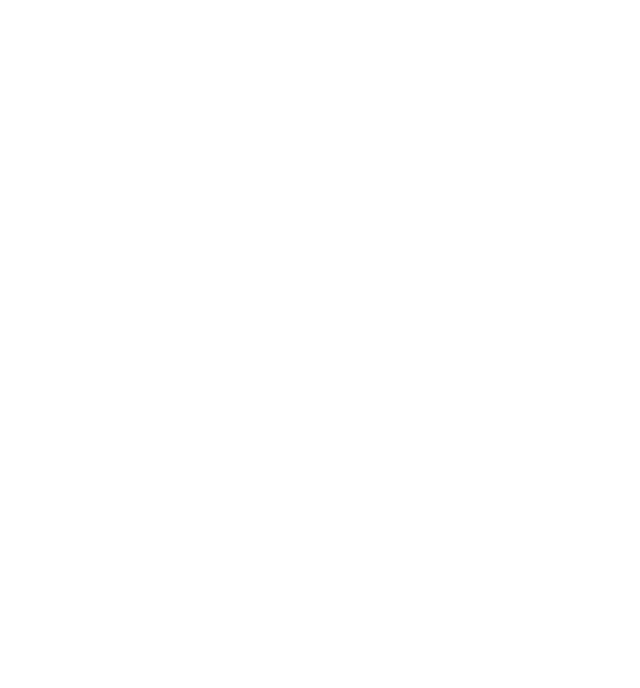
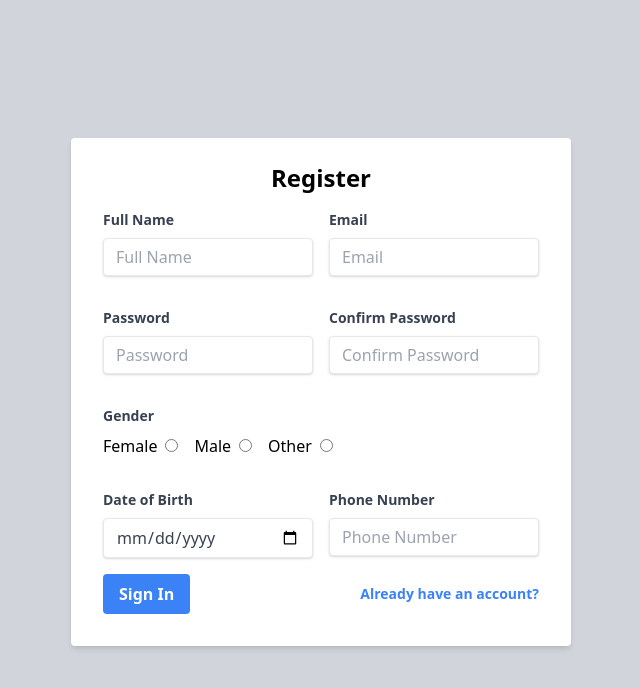
Before and after one commit to C1SE-20-SResume/_frontend, a React (Create React App) app: page /register in a window 1280 px wide. Shown: the top 688 px of the page, without its empty margins (319-959 px from the left). Built offline with nearby package versions, Linux system fonts and the light colour scheme.

Commit message:
update register

```diff
--- a/src/App.js
+++ b/src/App.js
@@ -14,8 +14,9 @@
   QuizTest,
   Profile,
   Recruiter,
+  VerifyNotice,
 } from "./pages";
-import { Login } from "./auth";
+import { Login, Register } from "./auth";
 
 function App() {
   const [cookies] = useCookies(["user"]);
@@ -31,11 +32,14 @@
               <Auth>
                 <Switch>
                   <Route exact path="/login" component={Login} />
+                  <Route exact path="/register" component={Register} />
                 </Switch>
               </Auth>
             </Route>
           )}
-
+          {cookies.user ?? (
+            <Route path="/email/verify/success" component={VerifyNotice} />
+          )}
           <Route>
             <Main setUserInfo={setUserInfo}>
               <Switch>
--- /dev/null
+++ b/src/auth/Register.js
@@ -0,0 +1,238 @@
+import React, { useState } from "react";
+import { Link } from "react-router-dom";
+
+function Register() {
+  const [user, setUser] = useState({
+    full_name: "",
+    email: "",
+    password: "",
+    gender: "",
+    date_birth: "",
+    phone_number: "",
+  });
+
+  const [assetToken, setAssetToken] = useState("");
+
+  const [message, setMessage] = useState("");
+
+  const handleSubmit = (e) => {
+    e.preventDefault();
+    let date = e.target.date_birth.value,
+      gender = e.target.gender.value;
+
+    setUser((prev) => ({
+      ...prev,
+      date_birth: date,
+      gender: gender,
+    }));
+
+    console.log(user);
+
+    fetch(`${process.env.REACT_APP_API_URL}/register`, {
+      method: "POST",
+      headers: {
+        "Content-Type": "application/json",
+      },
+      body: JSON.stringify(user),
+    })
+      .then((res) => res.json())
+      .then((data) => {
+        if (data.success) {
+          setAssetToken(data.access_token);
+        }
+      })
+      .catch((err) => console.log(err));
+  };
+
+  const handleResend = (e) => {
+    e.preventDefault();
+    fetch(
+      `${process.env.REACT_APP_API_URL}/email/verify/resend?api_token=${assetToken}`,
+      {
+        method: "POST",
+        headers: {
+          "Content-Type": "application/json",
+        },
+      }
+    )
+      .then((res) => res.json())
+      .then((data) => {
+        if (data.success) {
+          setMessage(data.message);
+        }
+      })
+      .catch((err) => console.log(err));
+  };
+
+  return (
+    <div className="w-full h-screen py-10 bg-gray-300 flex justify-center items-center relative">
+      <div className="absolute top-1/2 left-1/2 transform -translate-x-1/2 -translate-y-1/2">
+        <div className="min-w-[500px] max-w-md">
+          <div className="bg-white shadow-md rounded px-8 pt-6 pb-8 mb-4 ">
+            <div className="mb-4">
+              <h1 className="text-center text-2xl font-bold">Register</h1>
+            </div>
+            {assetToken === "" ? (
+              <form
+                onSubmit={handleSubmit}
+                id="formLogin"
+                className="grid grid-cols-2 gap-4"
+              >
+                <div className="col-span-1 mb-4 form-group">
+                  <label className="block text-gray-700 text-sm font-bold mb-2">
+                    Full Name
+                  </label>
+                  <input
+                    className="shadow appearance-none border rounded w-full py-2 px-3 text-gray-700 leading-tight focus:outline-none focus:shadow-outline"
+                    id="full_name"
+                    type="text"
+                    placeholder="Full Name"
+                    name="full_name"
+                    onInput={(e) =>
+                      setUser({ ...user, full_name: e.target.value })
+                    }
+                  />
+                  <span className="form-message"></span>
+                </div>
+                <div className="col-span-1 mb-4 form-group">
+                  <label className="block text-gray-700 text-sm font-bold mb-2">
+                    Email
+                  </label>
+                  <input
+                    className="shadow appearance-none border rounded w-full py-2 px-3 text-gray-700 leading-tight focus:outline-none focus:shadow-outline"
+                    id="email"
+                    type="email"
+                    placeholder="Email"
+                    name="email"
+                    onInput={(e) => setUser({ ...user, email: e.target.value })}
+                  />
+                  <span className="form-message"></span>
+                </div>
+                <div className="col-span-1 mb-4 form-group">
+                  <label className="block text-gray-700 text-sm font-bold mb-2">
+                    Password
+                  </label>
+                  <input
+                    className="shadow appearance-none border rounded w-full py-2 px-3 text-gray-700 leading-tight focus:outline-none focus:shadow-outline"
+                    id="password"
+                    type="password"
+                    placeholder="Password"
+                    name="password"
+                    onInput={(e) =>
+                      setUser({ ...user, password: e.target.value })
+                    }
+                  />
+                  <span className="form-message"></span>
+                </div>
+                <div className="col-span-1 mb-4 form-group">
+                  <label className="block text-gray-700 text-sm font-bold mb-2">
+                    Confirm Password
+                  </label>
+                  <input
+                    className="shadow appearance-none border rounded w-full py-2 px-3 text-gray-700 leading-tight focus:outline-none focus:shadow-outline"
+                    id="confirm_password"
+                    type="password"
+                    placeholder="Confirm Password"
+                    name="confirm_password"
+                  />
+                  <span className="form-message"></span>
+                </div>
+                <div className="col-span-2 mb-4 form-group">
+                  <label className="block text-gray-700 text-sm font-bold mb-2">
+                    Gender
+                  </label>
+                  <div className="flex items-center">
+                    <div className="mr-4">
+                      <label htmlFor="gender" className="mr-2">
+                        Female
+                      </label>
+                      <input type="radio" name="gender" value="f" />
+                    </div>
+                    <div className="mr-4">
+                      <label htmlFor="gender" className="mr-2">
+                        Male
+                      </label>
+                      <input type="radio" name="gender" value="m" />
+                    </div>
+                    <div>
+                      <label htmlFor="gender" className="mr-2">
+                        Other
+                      </label>
+                      <input type="radio" name="gender" value="o" />
+                    </div>
+                  </div>
+                  <span className="form-message"></span>
+                </div>
+                <div className="col-span-1">
+                  <label className="block text-gray-700 text-sm font-bold mb-2">
+                    Date of Birth
+                  </label>
+                  <input
+                    className="shadow appearance-none border rounded w-full py-2 px-3 text-gray-700 leading-tight focus:outline-none focus:shadow-outline"
+                    id="date_birth"
+                    type="date"
+                    placeholder="Date of Birth"
+                    name="date_birth"
+                  />
+                </div>
+                <div className="col-span-1">
+                  <label className="block text-gray-700 text-sm font-bold mb-2">
+                    Phone Number
+                  </label>
+                  <input
+                    className="shadow appearance-none border rounded w-full py-2 px-3 text-gray-700 leading-tight focus:outline-none focus:shadow-outline"
+                    id="phone_number"
+                    type="text"
+                    placeholder="Phone Number"
+                    name="phone_number"
+                    onInput={(e) =>
+                      setUser({ ...user, phone_number: e.target.value })
+                    }
+                  />
+                </div>
+                <div className="col-span-2 flex items-center justify-between">
+                  <button
+                    className="bg-blue-500 hover:bg-blue-700 text-white font-bold py-2 px-4 rounded focus:outline-none focus:shadow-outline"
+                    type="submit"
+                  >
+                    Sign In
+                  </button>
+                  <Link
+                    to="/login"
+                    className="inline-block align-baseline font-bold text-sm text-blue-500 hover:text-blue-800"
+                  >
+                    Already have an account?
+                  </Link>
+                </div>
+              </form>
+            ) : (
+              <div className="text-center">
+                <h1>Verify Email</h1>
+
+                {message === "" ? (
+                  <>
+                    <p>Please check your email to verify your account</p>
+                    <p>
+                      If you did not receive the email, please click{" "}
+                      <span
+                        onClick={handleResend}
+                        className="cursor-pointer text-prihover"
+                      >
+                        here
+                      </span>{" "}
+                      to resend
+                    </p>
+                  </>
+                ) : (
+                  <p>{message}</p>
+                )}
+              </div>
+            )}
+          </div>
+        </div>
+      </div>
+    </div>
+  );
+}
+
+export default Register;
--- a/src/auth/index.js
+++ b/src/auth/index.js
@@ -1,3 +1,4 @@
 import Login from "./Login";
+import Register from "./Register";
 
-export { Login };
+export { Login, Register };
--- a/src/components/Header.js
+++ b/src/components/Header.js
@@ -31,9 +31,7 @@
   }, [cookies.user]);
 
   const handleLogout = () => {
-    fetch(`${process.env.REACT_APP_API_URL}/logout?api_token=${cookies.user}`, {
-      method: "POST",
-    })
+    fetch(`${process.env.REACT_APP_API_URL}/logout?api_token=${cookies.user}`)
       .then((res) => res.json())
       .then((data) => {
         if (data.success) {
@@ -140,7 +138,7 @@
                   <div className="inline-block py-3 px-2.5">
                     <Link
                       className="border border-prihover rounded-md py-2 px-3 bg-prihover text-white hover:bg-white hover:text-black"
-                      to="/signup"
+                      to="/register"
                     >
                       Signup
                     </Link>
--- a/src/components/Recruiter/Question/ListQuestion.js
+++ b/src/components/Recruiter/Question/ListQuestion.js
@@ -19,7 +19,7 @@
       .then((res) => res.json())
       .then((data) => {
         if (data.success) {
-          setAptitude(data.apptitude);
+          setAptitude(data.aptitude);
           setPersonality(data.personality);
           setInfo({
             company_name: data.company_name,
--- a/src/pages/ListJob.js
+++ b/src/pages/ListJob.js
@@ -35,8 +35,8 @@
             </p>
           </div>
           <div className="flex">
-            <div className="md:w-1/4 w-full"></div>
-            <div className="md:w-3/4 w-full">
+            {/* <div className="md:w-1/4 w-full"></div> */}
+            <div className="w-full">
               <div className="p-6 ml-6">
                 {listJob.length > 0 &&
                   listJob.map((job, index) => {
--- /dev/null
+++ b/src/pages/VerifyNotice.js
@@ -0,0 +1,27 @@
+import React, { useState } from "react";
+
+function VerifyNotice() {
+  const [number, setNumber] = useState(3);
+  // redirect to home page after 3 seconds
+  const countDown = setInterval(() => {
+    setNumber((prev) => prev - 1);
+  }, 1000);
+
+  // redirect to home page after 3 seconds
+  if (number === 0) {
+    clearInterval(countDown);
+    window.location.href = "/";
+  }
+
+  return (
+    <div>
+      <h1>Success</h1>
+      <p>
+        You have successfully verified your account. You will be redirected to
+        the home page in {number} seconds.
+      </p>
+    </div>
+  );
+}
+
+export default VerifyNotice;
--- a/src/pages/index.js
+++ b/src/pages/index.js
@@ -4,5 +4,6 @@
 import QuizTest from "./QuizTest";
 import Profile from "./Profile";
 import Recruiter from "./Recruiter";
+import VerifyNotice from "./VerifyNotice";
 
-export { Home, JobDetail, ListJob, QuizTest, Profile, Recruiter };
+export { Home, JobDetail, ListJob, QuizTest, Profile, Recruiter, VerifyNotice };
```
